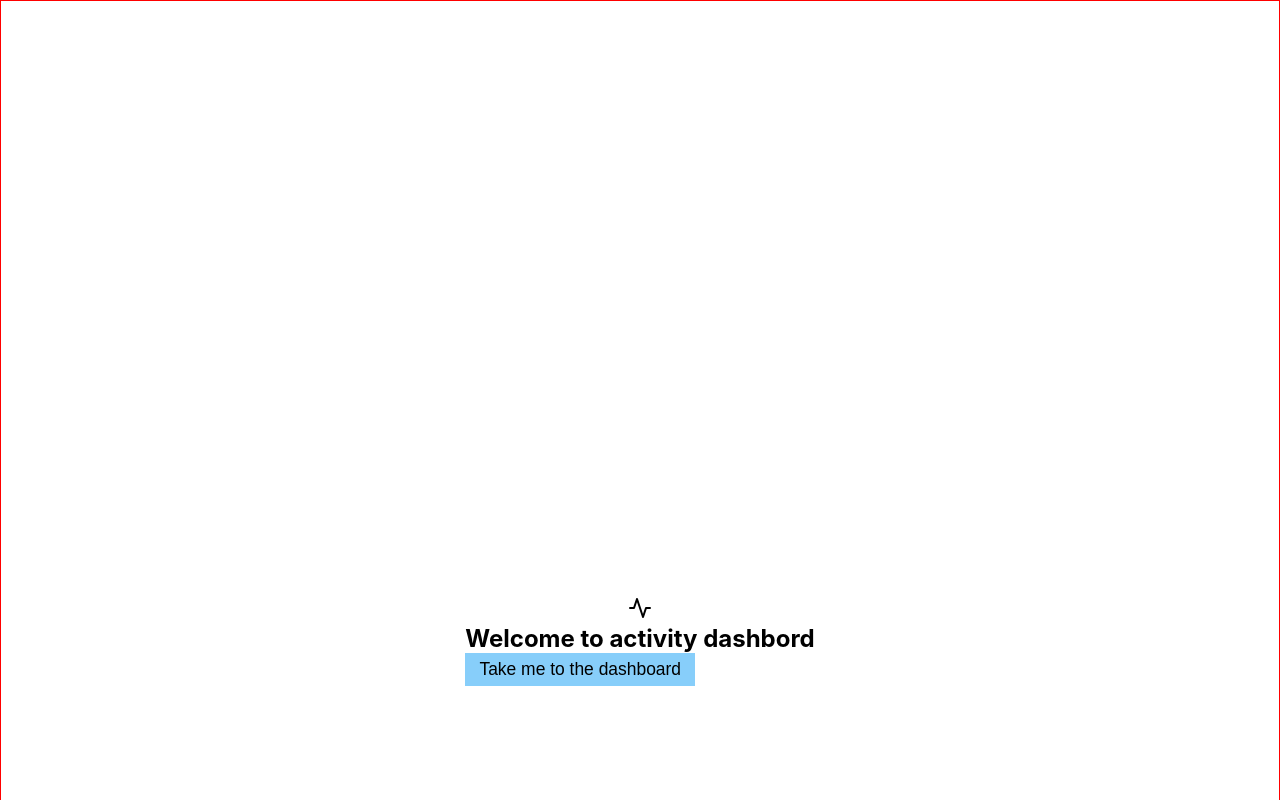
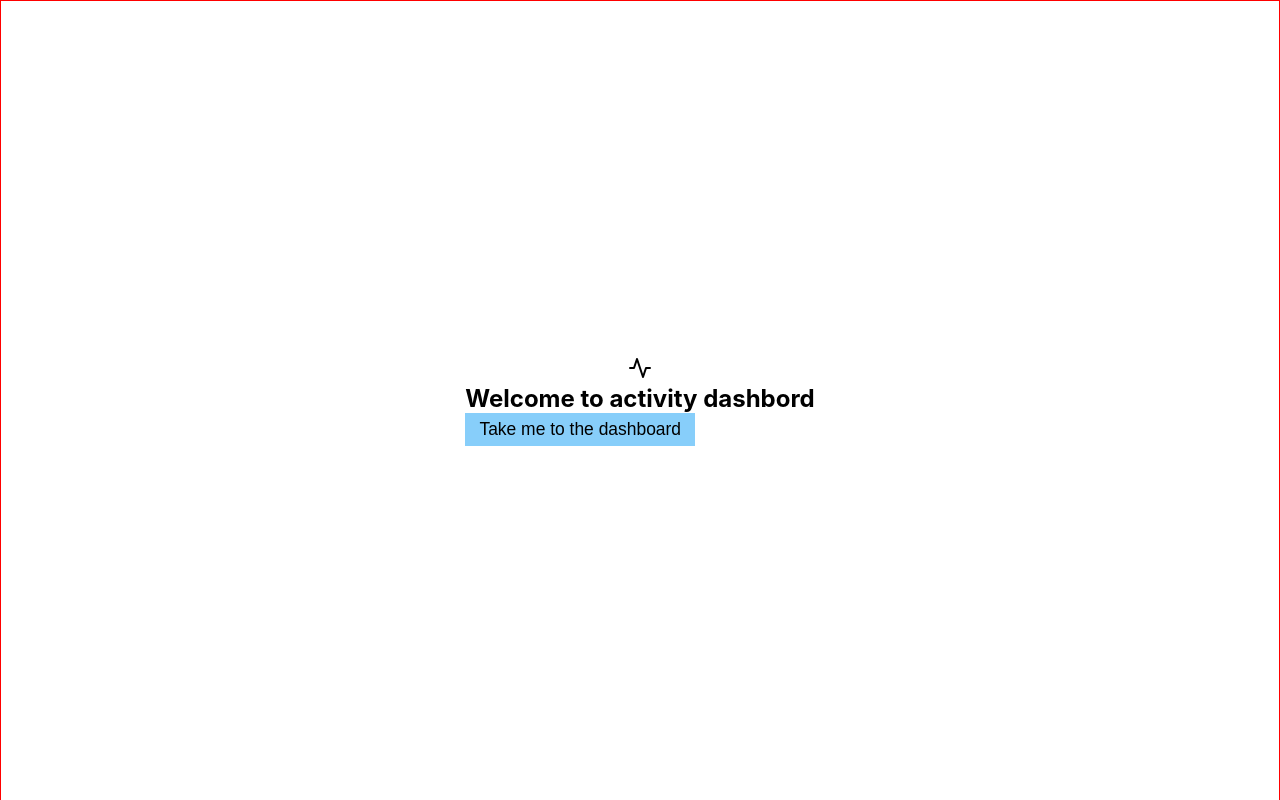
Before and after one commit to 1awlet/APIEndpoint, a React (Create React App) app in the folder activities-api/: page / in a window 1280 px wide. Shown: the top 800 px of the page. Built offline with nearby package versions, Linux system fonts and the light colour scheme; no server answers.

Commit message:
fixed height view for home container overflowing

```diff
--- a/activities-api/src/Components/Home Page/home.css
+++ b/activities-api/src/Components/Home Page/home.css
@@ -1,7 +1,10 @@
+
 .homeContainer{
+
     border: 1px solid red;
     display: flex;
     height: 100vw;
+    max-height: 800px;
     align-items: center;
     justify-content: center;
     flex-direction: column;
```
Also changed, not shown: 2 other files (tests, documents, lock files or other folders).
